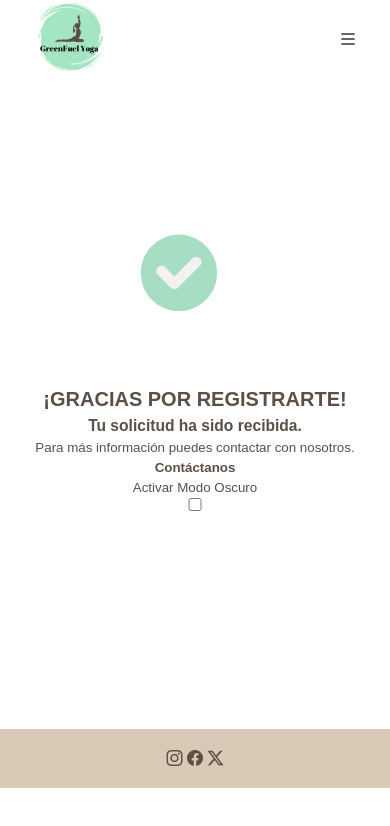
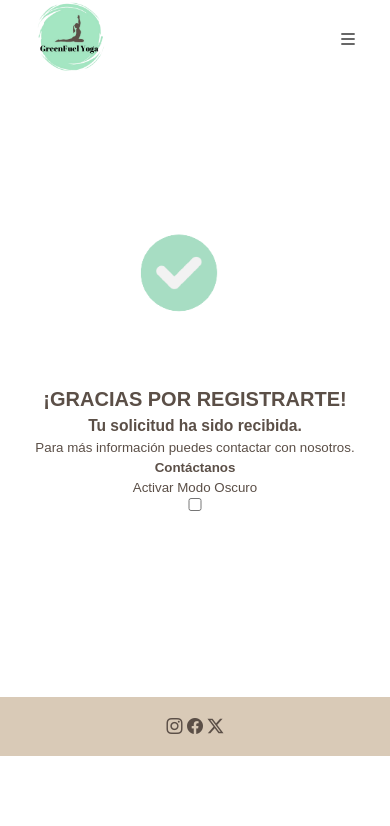
Before and after one commit to angarce25/Proyect3, a plain HTML site: page thank.html in a window 390 px wide. Shown: the top 826 px of the page. Drawn offline with nearby package versions, Linux system fonts and the light colour scheme.

Commit message:
add margin

```diff
--- a/tarifas.css
+++ b/tarifas.css
@@ -14,6 +14,7 @@ body {
   height: 80vh;
   position: fixed;/*antes estaba relativa*/
   z-index: 1;
+
 
 
 }
@@ -84,7 +85,9 @@ body {
   right: 15rem;
 }
 
-
+.slide{
+  height: 60vh;
+}
 h3{
   display: flex;
   justify-content: center;
@@ -98,10 +101,10 @@ footer{
 @media screen and (max-width:500px) {
 .slide{
   width: auto;
-  height: 50vh;
+  height: 60vh;
 }
 footer{
-  margin-top: 36rem;
+  margin-top: 37.5rem;
 }
 .carousel-button.prev {
   left: 17rem;
--- a/thank.css
+++ b/thank.css
@@ -45,7 +45,7 @@ article.thanks-text {
 @media screen and (max-width: 768px) {
 
 	footer {
-		margin-top: 30rem;
+		margin-top: 28rem;
 	}
 
     article.thanks-text {
```
Also changed, not shown: tarifas.html (+1 -1 lines), img/yoga_med.jpg (added).
